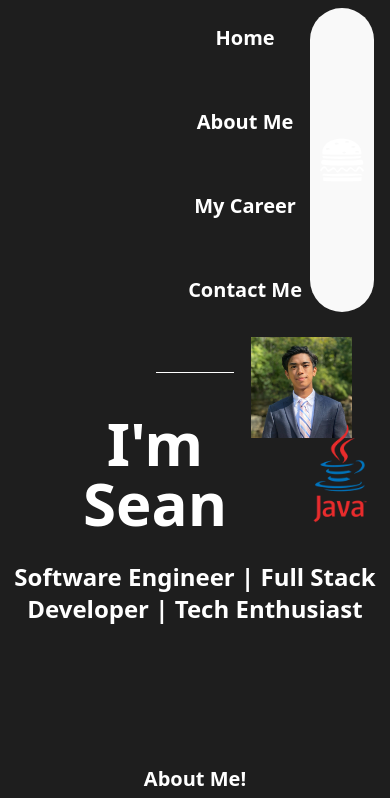
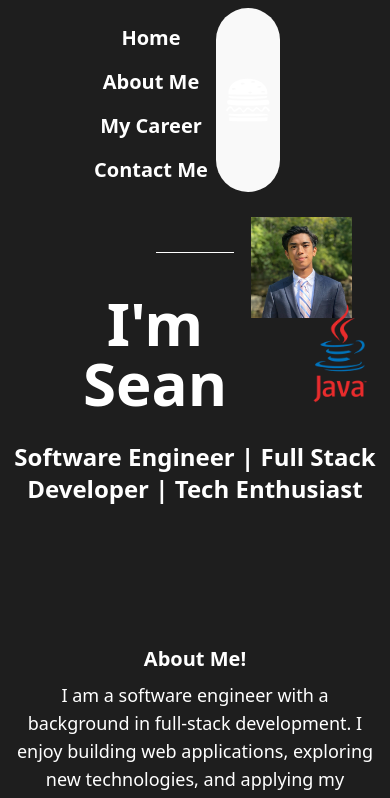
Before and after one commit to SeanEArc/Developer-Portfolio, a React (Vite) app in the folder Developer-Portfolio/: page / in a window 390 px wide. Shown: the top 798 px of the page. Built offline with nearby package versions, Linux system fonts and the light colour scheme.

Commit message:
Working on queries using tailwind

```diff
--- a/Developer-Portfolio/src/components/Navbar.jsx
+++ b/Developer-Portfolio/src/components/Navbar.jsx
@@ -7,10 +7,10 @@ const Navbar = () => {
 
     return (
         <div>
-            <div className="flex justify-end-safe w-full bg-[#1e1e1e] font-bold text-white">
+            <div className="flex md:justify-end-safe sm:justify-end-safe justify-center-safe w-full bg-[#1e1e1e] font-bold text-white">
                 <div>
                     {hamburgerOpen && (
-                        <div className="grid grid-cols-1 md:grid-cols-4 gap-10 pt-4 pr-2">
+                        <div className="grid xs:grid-cols-1 sm:grid-cols-4 md:grid-cols-4 md:gap-10 sm:gap-2 pt-4 pr-2">
                             <Link to="/">
                                 <p
                                     className="top-title-link flex-auto w-full text-xl text-center font-bold pt-2 pb-2 hover:scale-110
--- a/Developer-Portfolio/src/components/modals/LanguageModal.jsx
+++ b/Developer-Portfolio/src/components/modals/LanguageModal.jsx
@@ -14,7 +14,7 @@ const LanguageModal = ({ onClose, language, onPrev, onNext }) => {
             onClick={closeModal}
             className="flex fixed inset-0 backdrop-blur-3xl items-center justify-center z-50"
         >
-            <div className="grid grid-cols-[5%_90%_5%] p-6 rounded-lg shadow-xl w-[75%] border-black text-zinc-100">
+            <div className="grid grid-cols-[5%_90%_5%] p-6 rounded-lg shadow-xl w-[90%] md:w-[75%] border-black text-zinc-100 max-h-screen overflow-y-auto">
                 <button
                     onClick={onPrev}
                     className="flex items-center justify-center"
@@ -29,7 +29,7 @@ const LanguageModal = ({ onClose, language, onPrev, onNext }) => {
                     <div className="flex items-center justify-center gap-4 mb-4">
                         <img
                             src={language.logo}
-                            className="brightness-90 rounded-lg w-[10%] h-[10%] object-cover"
+                            className="brightness-90 rounded-lg w-[30%] h-auto sm:w-[15%] md:w-[10%] object-cover"
                             alt={`${language.name} Logo`}
                         />
                         <h3 className="text-5xl font-bold text-center">
@@ -37,7 +37,7 @@ const LanguageModal = ({ onClose, language, onPrev, onNext }) => {
                         </h3>
                         <img
                             src={language.logo}
-                            className="brightness-90 rounded-lg w-[10%] h-[10%] object-cover"
+                            className="brightness-90 rounded-lg w-[30%] h-auto sm:w-[15%] md:w-[10%] object-cover"
                             alt={`${language.name} Logo`}
                         />
                     </div>
@@ -50,12 +50,12 @@ const LanguageModal = ({ onClose, language, onPrev, onNext }) => {
                         Libraries | Frameworks | Tools
                     </h3>
 
-                    <div className="flex justify-center items-center mt-5 gap-10 text-zinc-200">
+                    <div className="flex flex-wrap justify-center items-center mt-5 gap-10 text-zinc-200">
                         {language.tools.map((tool, idx) => (
                             <img
                                 key={idx}
                                 src={tool.src}
-                                className="inline-block max-w-[10%] h-auto"
+                                className="inline-block max-w-[40%] sm:max-w-[20%] md:max-w-[10%] h-auto"
                                 alt={tool.alt}
                                 title={tool.title}
                             />
```
